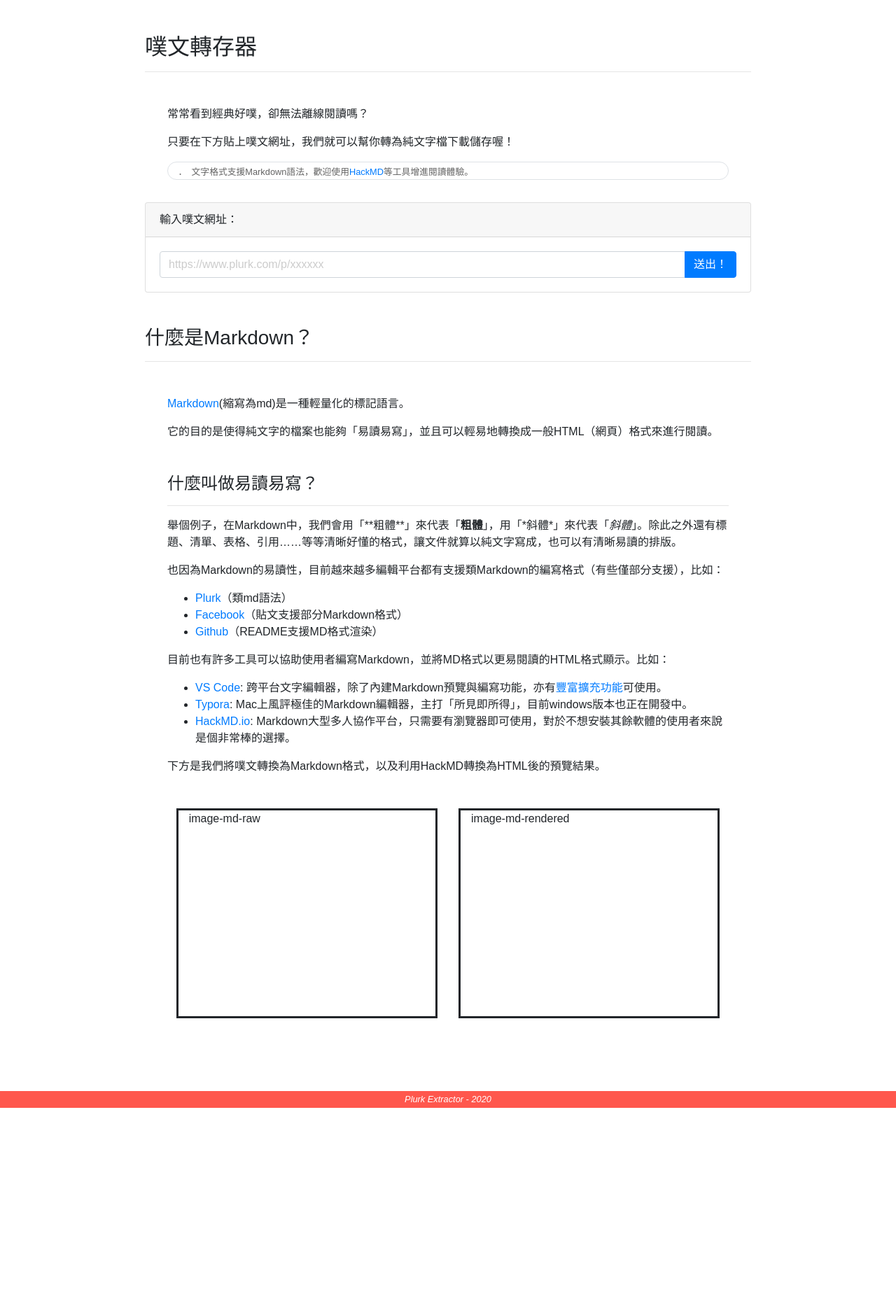
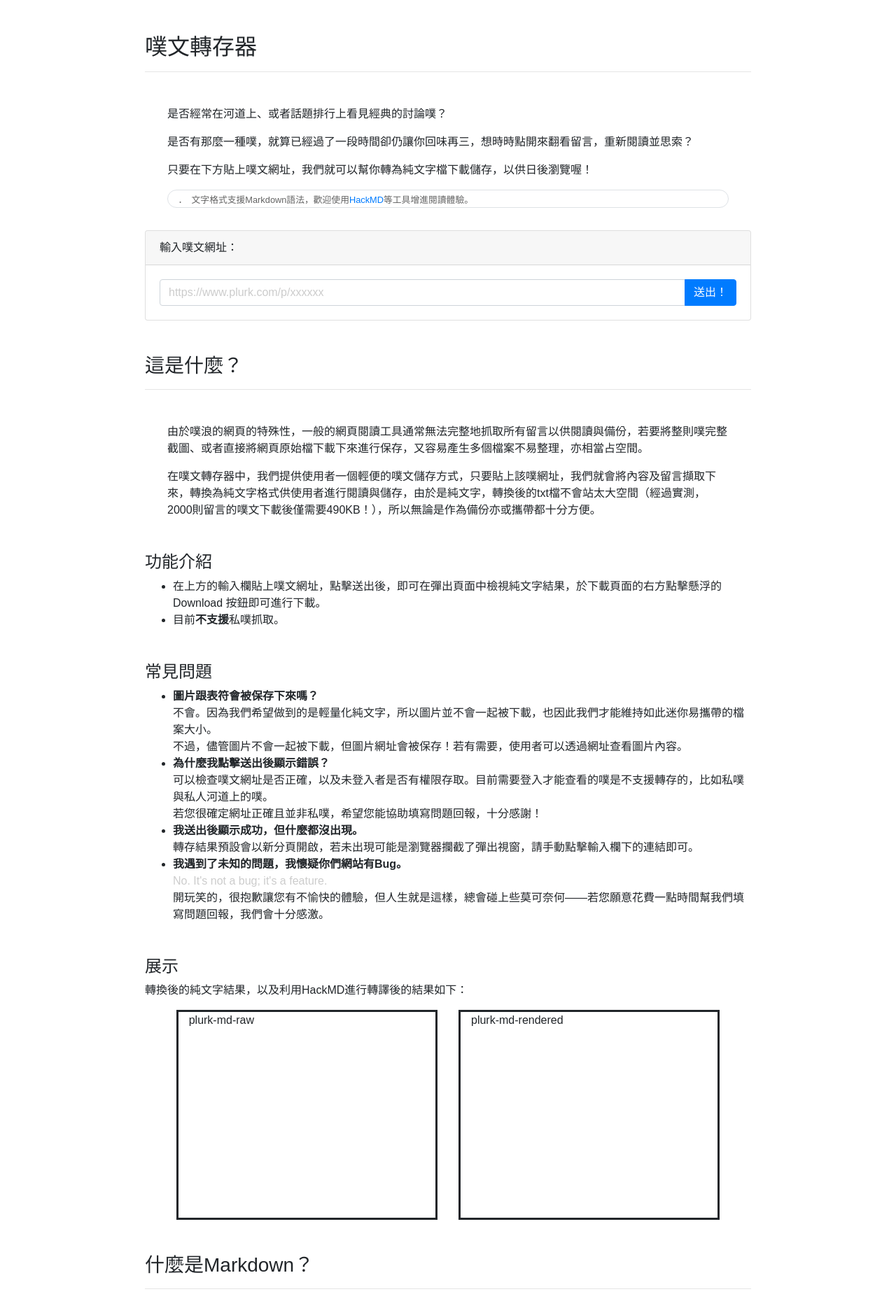
Before and after one commit to cloudewu/Plurk-Downloader, a Flask app: page / in a window 1280 px wide. Shown: the part 40-1899 px from the top of the page at 70% size. Before the commit the page ends 1623 px from the top, so only its background shows below. Run offline with Flask 2, Linux system fonts and the light colour scheme; some libraries are stand-ins or nearby versions.

Commit message:
Add website introduction

```diff
--- a/static/style/index.css
+++ b/static/style/index.css
@@ -14,8 +14,8 @@ body {
 }
 
 hr {
-	color: rgba(30, 30, 30, 50)
-	border-width: 0.2em;
+	color: rgba(30, 30, 30, 50);
+	border-width: 0.1rem;
 }
 
 p {
@@ -76,8 +76,13 @@ p {
 	padding: 0.3em 0;
 }
 
-.intro {
-	padding: 2em;
+.text-dim {
+	color: #ccc;
+}
+
+/*-- input form --*/
+#url-submit-block {
+	margin: 2em auto;
 }
 
 /*--- pin-note ---*/
@@ -150,7 +155,7 @@ p {
 }
 
 .intro {
-	padding: 2em;
+	padding: 2em 2em 0 2em;
 }
 
 #alert {
@@ -168,7 +173,7 @@ p {
 	}
 
 	.intro {
-		padding: 2em;
+		padding: 2em 2em 0 2em;
 	}
 
 	#alert {
@@ -181,7 +186,7 @@ p {
 @media only screen and (max-width: 576px){
 
 	.intro {
-		padding: 2em 0;
+		padding: 2em 0 0 0;
 	}
 
 }
--- a/templates/index.html
+++ b/templates/index.html
@@ -39,8 +39,9 @@
 			<h2 class="title">噗文轉存器</h2>
 			<hr/>
 			<div class="intro">
-				<p>常常看到經典好噗，卻無法離線閱讀嗎？</p>
-				<p>只要在下方貼上噗文網址，我們就可以幫你轉為純文字檔下載儲存喔！</p>
+				<p>是否經常在河道上、或者話題排行上看見經典的討論噗？</p>
+				<p>是否有那麼一種噗，就算已經過了一段時間卻仍讓你回味再三，想時時點開來翻看留言，重新閱讀並思索？</p>
+				<p>只要在下方貼上噗文網址，我們就可以幫你轉為純文字檔下載儲存，以供日後瀏覽喔！</p>
 				<div class="pin-note hint border rounded-pill">
 					<table><tr>
 						<td><span class="pin text-ps">．</span></td>
@@ -51,7 +52,7 @@
 				</div>
 			</div>
 
-			<div class="form card">
+			<div class="form card" id="url-submit-block">
 				<div class="card-header">輸入噗文網址：</div>
 				<form class="card-body input-group">
 					<input class="form-control" id="plurk-url" placeholder="https://www.plurk.com/p/xxxxxx"/>
@@ -62,7 +63,7 @@
 			</div>
 		</div>
 
-		<!-- Extract status bar -->
+		<!-- Extract status block -->
 		<div class="pin-note status" id="status-block">
 			<table><tr>
 				<td> <span class="pin" id="status-icon"/> </td>
@@ -70,6 +71,41 @@
 					<span class="note text-ps" id="status-msg"/>
 				</td>
 			</tr></table>
+		</div>
+
+		<!-- Extractor introduction -->
+		<div class="content" id="extractor-intro">
+			<h3 class="title">這是什麼？</h3>
+			<hr/>
+			<div class="intro">
+				<p>由於噗浪的網頁的特殊性，一般的網頁閱讀工具通常無法完整地抓取所有留言以供閱讀與備份，若要將整則噗完整截圖、或者直接將網頁原始檔下載下來進行保存，又容易產生多個檔案不易整理，亦相當占空間。</p>
+				<p>在噗文轉存器中，我們提供使用者一個輕便的噗文儲存方式，只要貼上該噗網址，我們就會將內容及留言擷取下來，轉換為純文字格式供使用者進行閱讀與儲存，由於是純文字，轉換後的txt檔不會站太大空間（經過實測，2000則留言的噗文下載後僅需要490KB！），所以無論是作為備份亦或攜帶都十分方便。</p>
+			</div>
+			<div>
+				<h4 class="title">功能介紹</h4>
+				<ul>
+					<li>在上方的輸入欄貼上噗文網址，點擊送出後，即可在彈出頁面中檢視純文字結果，於下載頁面的右方點擊懸浮的 Download 按鈕即可進行下載。</li>
+					<li>目前<b>不支援</b>私噗抓取。</li>
+				</ul>
+			</div>
+			<div>
+				<h4 class="title">常見問題</h4>
+				<ul>
+					<li><b>圖片跟表符會被保存下來嗎？</b><br/>不會。因為我們希望做到的是輕量化純文字，所以圖片並不會一起被下載，也因此我們才能維持如此迷你易攜帶的檔案大小。<br/>不過，儘管圖片不會一起被下載，但圖片網址會被保存！若有需要，使用者可以透過網址查看圖片內容。</li>
+					<li><b>為什麼我點擊送出後顯示錯誤？</b><br/>可以檢查噗文網址是否正確，以及未登入者是否有權限存取。目前需要登入才能查看的噗是不支援轉存的，比如私噗與私人河道上的噗。<br/>若您很確定網址正確且並非私噗，希望您能協助填寫問題回報，十分感謝！</li>
+					<li><b>我送出後顯示成功，但什麼都沒出現。</b><br/>轉存結果預設會以新分頁開啟，若未出現可能是瀏覽器攔截了彈出視窗，請手動點擊輸入欄下的連結即可。</li>
+					<li><b>我遇到了未知的問題，我懷疑你們網站有Bug。</b><br/><span class="text-dim">No. It's not a bug; it's a feature.</span><br/>開玩笑的，很抱歉讓您有不愉快的體驗，但人生就是這樣，總會碰上些莫可奈何——若您願意花費一點時間幫我們填寫問題回報，我們會十分感激。</li>
+				</ul>
+			</div>
+			<div>
+				<h4 class="title">展示</h4>
+				<p>轉換後的純文字結果，以及利用HackMD進行轉譯後的結果如下：</p>
+				<div class="row justify-content-center" id="result-preview-box">
+					<div class="col col-5" id="result-preview-1" style="border:solid; height:300px;">plurk-md-raw</div>
+					<div class="col-auto"></div>
+					<div class="col col-5" id="result-preview-2" style="border:solid; height:300px;">plurk-md-rendered</div>
+				</div>
+			</div>
 		</div>
 
 		<!-- Markdown introduction -->
@@ -102,6 +138,8 @@
 				<div class="col col-5" id="md-preview-2" style="border:solid; height:300px;">image-md-rendered</div>
 			</div>
 		</div>
+
+		<!-- Place holder -->
 		<div class="placeholder-box"></div>
 	</div>
 {% endblock %}
```
